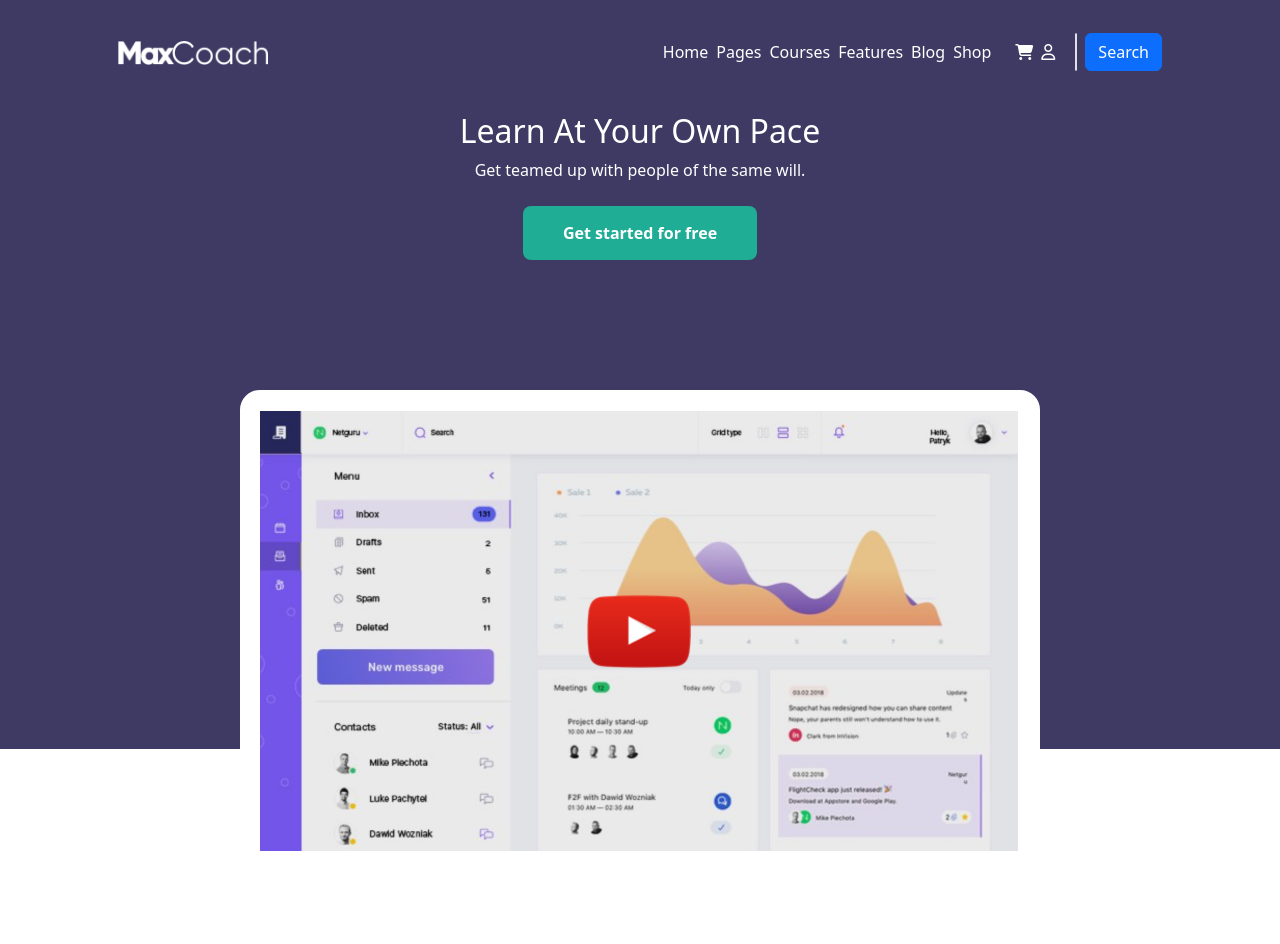
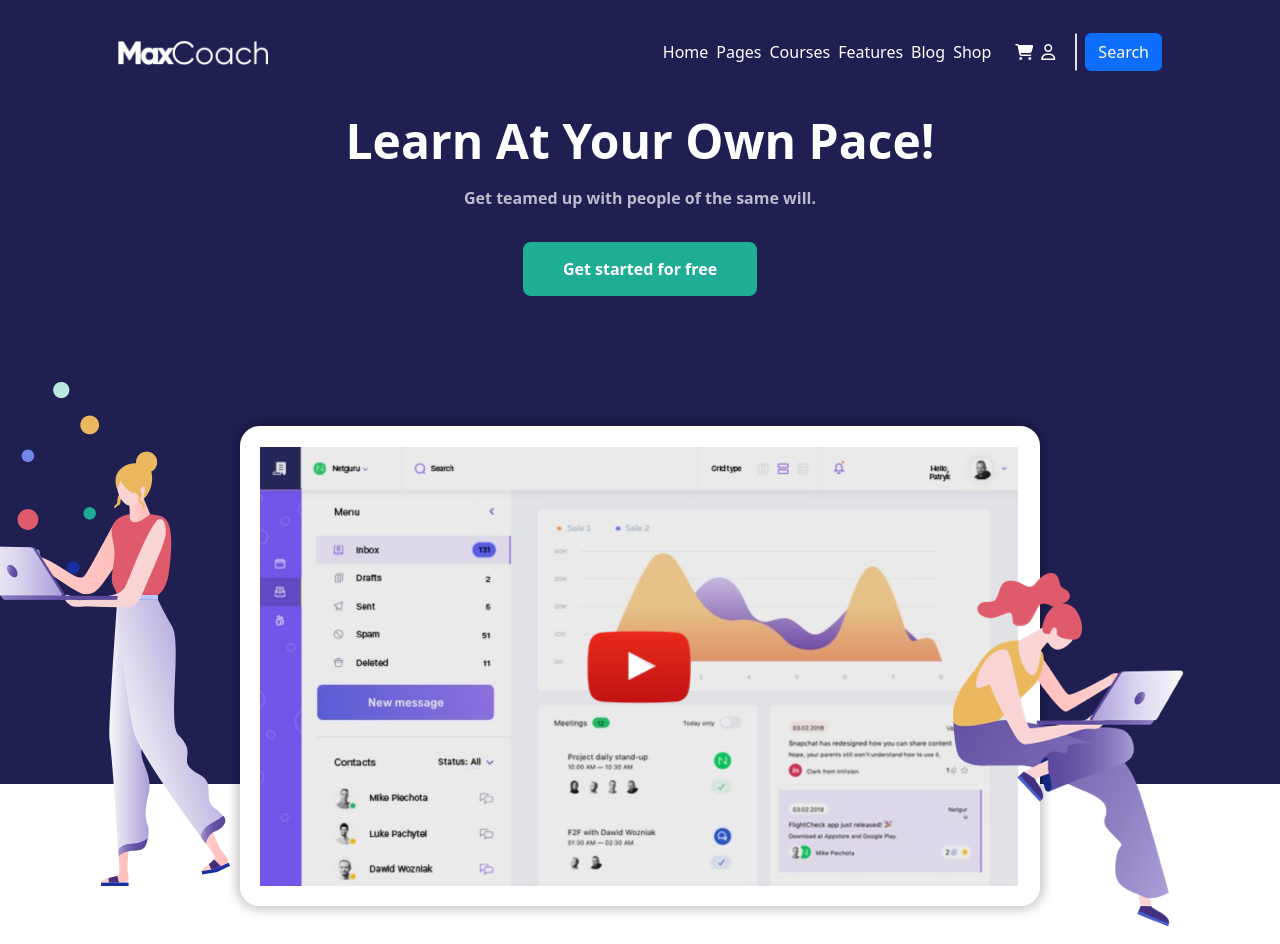
Before and after one commit to iaio998/proj-html-vuejs, a Vue app: page / in a window 1280 px wide. Shown: the top 944 px of the page. Built offline with nearby package versions, Linux system fonts and the light colour scheme.

Commit message:
Fixed header images

```diff
--- a/src/assets/style/partials/_variables.scss
+++ b/src/assets/style/partials/_variables.scss
@@ -6,4 +6,5 @@ $color-grey: #696969;
 $color-blue: #1f1f52;
 $color-black-secondary: #333333;
 $color-white-secondary: #f5f7fa;
+$color-grey-secondary: #bcbccb;
 $color-socials-hyperlink: #b1b1b1;
--- a/src/components/header/HeaderComponent.vue
+++ b/src/components/header/HeaderComponent.vue
@@ -4,13 +4,22 @@
       <NavbarComponent />
     </nav>
     <div class="jumbotron container text-center py-2">
-      <h2 class="fs-2">Learn At Your Own Pace</h2>
-      <p class="m-0">Get teamed up with people of the same will.</p>
+      <h2 class="fw-bold">Learn At Your Own Pace!</h2>
+      <p class="m-0 py-2 fw-bold">
+        Get teamed up with people of the same will.
+      </p>
       <div class="mt-4">
-        <ButtonComponent :text="this.txtButton" />
+        <button>{{ this.txtButton }}</button>
       </div>
+      <div class="position-relative">
+        <img
+          id="img-left"
+          class="position-absolute"
+          src="images/home-6-hero-left-person.png"
+          alt=""
+        />
         <div class="img-cont d-flex">
-        <svg
+          <!-- <svg
             xmlns="http://www.w3.org/2000/svg"
             viewBox="0 0 1000 100"
             preserveAspectRatio="none"
@@ -29,8 +38,15 @@
               class="elementor-shape-fill"
               d="M766.1,28.9c-200-57.5-266,65.5-395.1,19.5C242,1.8,242,5.4,184.8,20.6C128,35.8,132.3,44.9,89.9,52.5C28.6,63.7,0,0,0,0 h1000c0,0-9.9,40.9-83.6,48.1S829.6,47,766.1,28.9z"
             ></path>
-        </svg>
+          </svg> -->
           <img src="/images-2/video-screen.png" alt="" />
+        </div>
+        <img
+          id="img-right"
+          class="position-absolute"
+          src="images/home-6-hero-right-person.png"
+          alt=""
+        />
       </div>
     </div>
   </header>
@@ -58,16 +74,52 @@ export default {
 @use "../../assets/style/partials/variables" as *;
 header {
   color: $color-white;
-  background-color: $color-purple;
-  // background-image: url("../../public/images");
+  background-color: $color-blue;
+  // background-image: url("images-2/jumbotron-background-wave-big.svg");
+  // background-image: url("images-2/jumbotron-background-wave-medium.svg");
+  // background-image: url("images-2/jumbotron-background-wave-small.svg");
+  h2 {
+    font-size: 3em;
+  }
+  p {
+    color: $color-grey-secondary;
+  }
+  #img-left {
+    bottom: -110px;
+    left: -110px;
+  }
+  #img-right {
+    bottom: -150px;
+    right: 15px;
+  }
   .img-cont {
     width: 800px;
     margin: 0 auto;
+    border: 20px solid $color-white;
+    transform: translate(0, 130px);
+    box-shadow: 0 0 10px 5px rgba(0, 0, 0, 0.185);
+    border-radius: 20px;
+    overflow: hidden;
     img {
       width: 100%;
-      transform: translate(0, 130px);
-      border: 20px solid $color-white;
-      border-radius: 20px;
+      transition: 1.5s ease;
+      &:hover {
+        transform: scale(1.1);
+      }
+    }
+  }
+  button {
+    font-weight: bold;
+    color: white;
+    background-color: $color-marker;
+    border: 0;
+    box-shadow: 0;
+    padding: 15px 40px;
+    border-radius: 8px;
+    transition: 0.25s ease;
+    &:hover {
+      color: $color-marker;
+      background-color: white;
     }
   }
 }
--- a/src/components/main/partials/ClientsSection/MainThirdSection.vue
+++ b/src/components/main/partials/ClientsSection/MainThirdSection.vue
@@ -11,7 +11,7 @@
         @dblclick="scrollLeft()"
       >
         <div
-          class="anim col-12 py-5"
+          class="col-12 py-5"
           v-for="el in store.testimonials"
           :key="el.idTestimonial"
         >
@@ -109,8 +109,8 @@ p {
   }
 }
 .clients {
-  width: 100px;
-  height: 100px;
+  width: 150px;
+  height: 150px;
 
   img {
     max-width: 100%;
--- a/src/components/main/partials/HelpYouSection/CardHelpYou.vue
+++ b/src/components/main/partials/HelpYouSection/CardHelpYou.vue
@@ -1,10 +1,10 @@
 <template>
   <div class="col-3 text-start py-5">
     <div>
-      <p class="fs-1"><i :class="font"></i></p>
+      <div class="fs-1 py-3"><i :class="font"></i></div>
     </div>
-    <h4>{{ title }}</h4>
-    <p>
+    <h4 class="fw-bold">{{ title }}</h4>
+    <p class="fw-semibold">
       {{ text }}
     </p>
   </div>
@@ -21,4 +21,9 @@ export default {
 };
 </script>
 
-<style lang="scss" scoped></style>
+<style lang="scss" scoped>
+@use "../../../../assets/style/partials/variables" as *;
+p {
+  color: $color-grey;
+}
+</style>
--- a/src/components/main/partials/ResultsAndServices/MainFirstSection.vue
+++ b/src/components/main/partials/ResultsAndServices/MainFirstSection.vue
@@ -4,7 +4,7 @@
       <!-- SECTION 1 -->
       <div class="row justify-content-center py-5">
         <div class="col-12 text-center w-50 py-5">
-          <h3 class="fw-bold py-5">
+          <h3 class="fw-bold fs-2 py-5">
             Let passion and determination be the guide along the way and develop
             at your own pace that's comfortable
           </h3>
```
Lines whose indentation alone changed are shown as unchanged.
